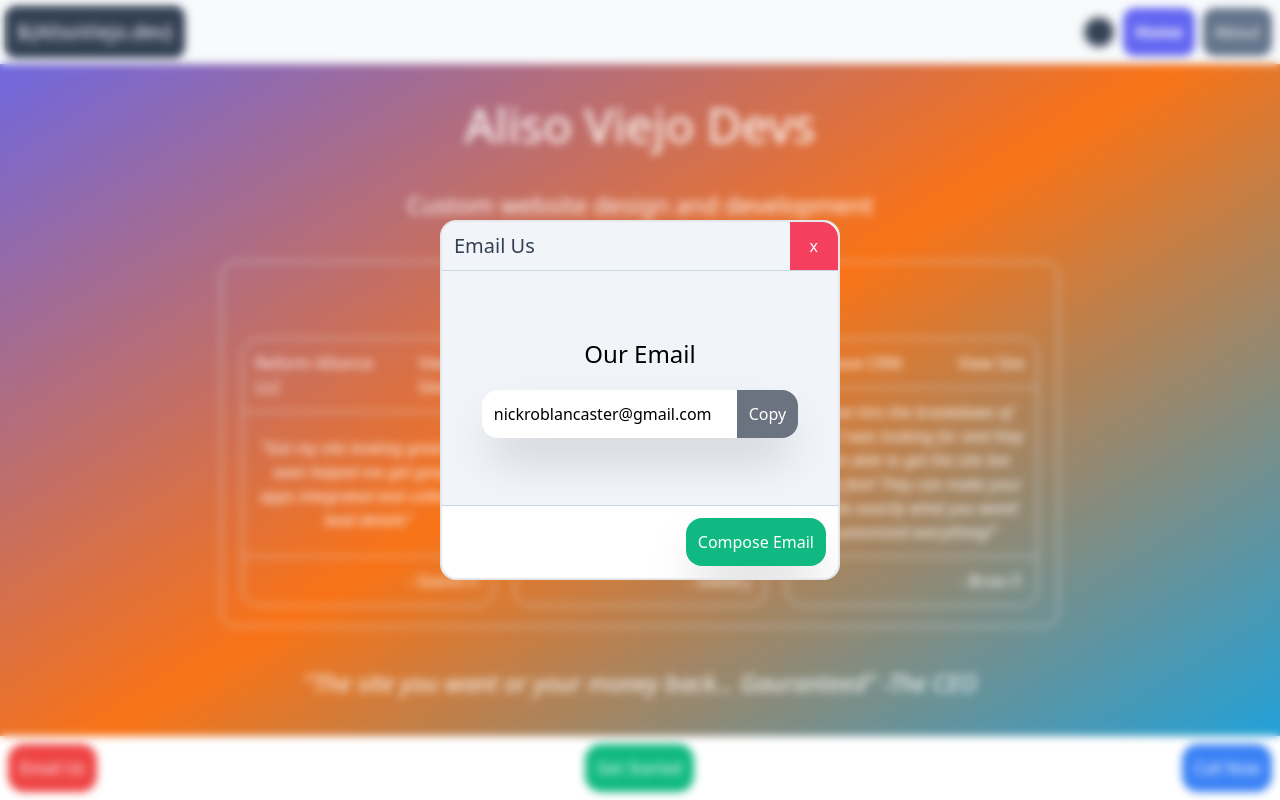
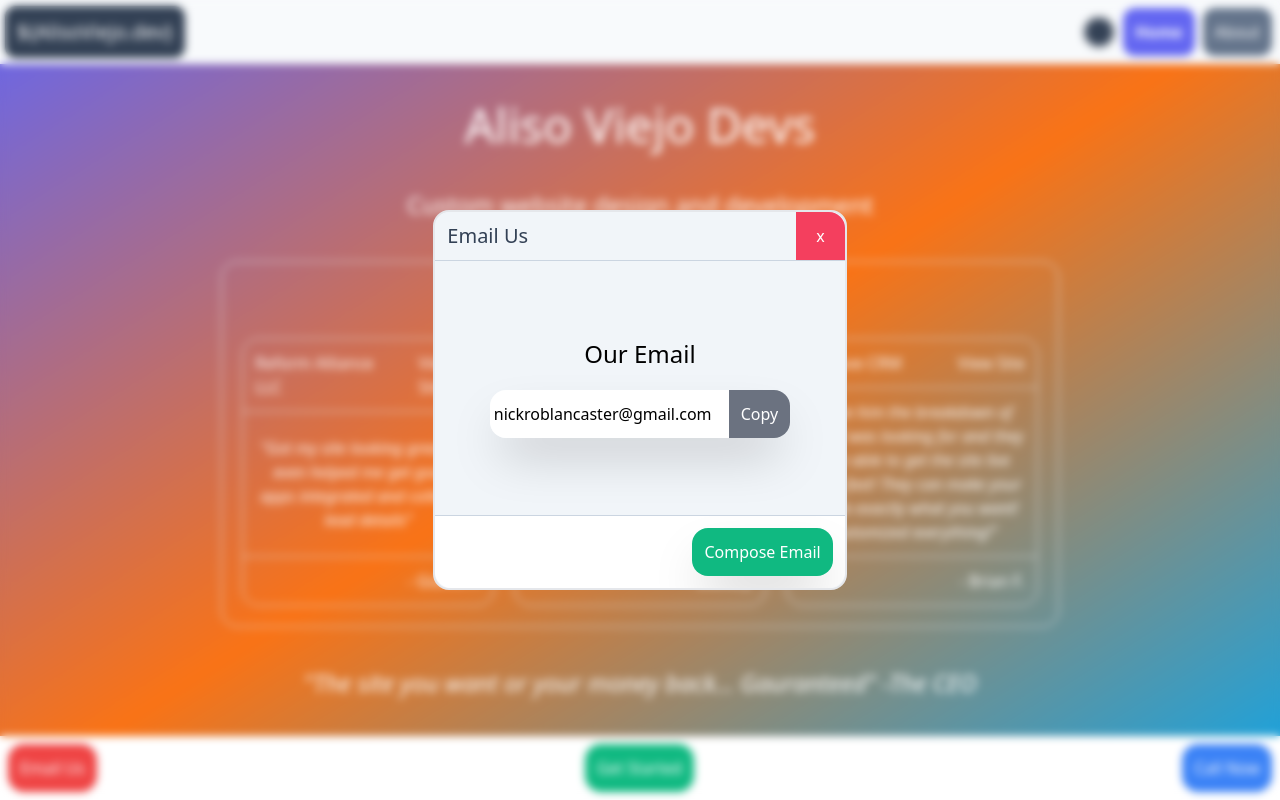
Before and after one commit to NickRobLancaster/dev-site, a Vue app: page / in a window 1280 px wide. Both pictures are taken after a click on the button "Email Us". Built offline with nearby package versions, Linux system fonts and the light colour scheme.

Commit message:
modified modal padding from background

```diff
--- a/src/components/Modal.vue
+++ b/src/components/Modal.vue
@@ -17,7 +17,7 @@ const modalToggle = () => emit("close-modal");
   <div
     v-if="modalShown"
     @click.self="modalToggle"
-    class="fixed h-full w-full backdrop-blur-sm z-20 flex justify-center items-center p-10"
+    class="fixed h-full w-full backdrop-blur-sm z-20 flex justify-center items-center p-5"
   >
     <!-- actual modal -->
     <div
--- a/src/components/WebsiteSPA.vue
+++ b/src/components/WebsiteSPA.vue
@@ -111,11 +111,11 @@ const copyText = (textToCopy) => {
             <input
               disabled
               type="text"
-              class="inline p-3 rounded-l-2xl bg-white"
+              class="p-1 rounded-l-2xl bg-white"
               :value="site.email"
             /><button
               @click="copyText(site.email)"
-              class="inline p-3 bg-gray-500 text-white rounded-r-2xl hover:bg-gray-700"
+              class="p-3 bg-gray-500 text-white rounded-r-2xl hover:bg-gray-700"
             >
               Copy
             </button>
@@ -169,7 +169,9 @@ const copyText = (textToCopy) => {
           class="flex flex-col p-3 justify-center items-center h-full gap-5 w-full"
         >
           <h1 class="text-2xl">Our Phone Number</h1>
-          <div class="flex flex-row justify-center rounded-2xl shadow-2xl">
+          <div
+            class="flex flex-row justify-center rounded-2xl shadow-2xl w-full"
+          >
             <input
               disabled
               type="text"
```
